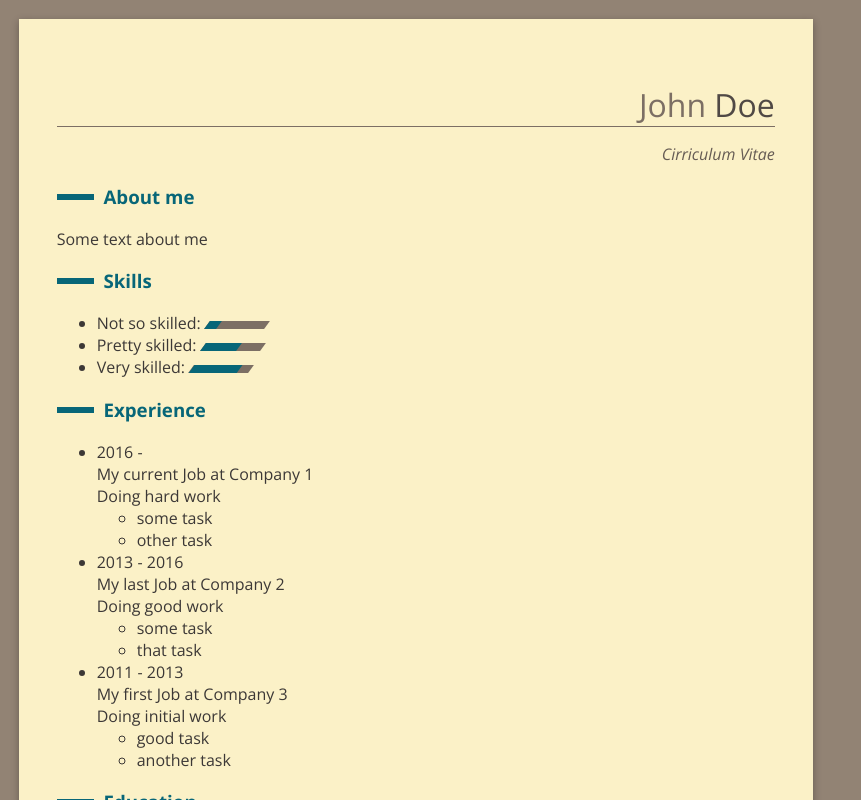
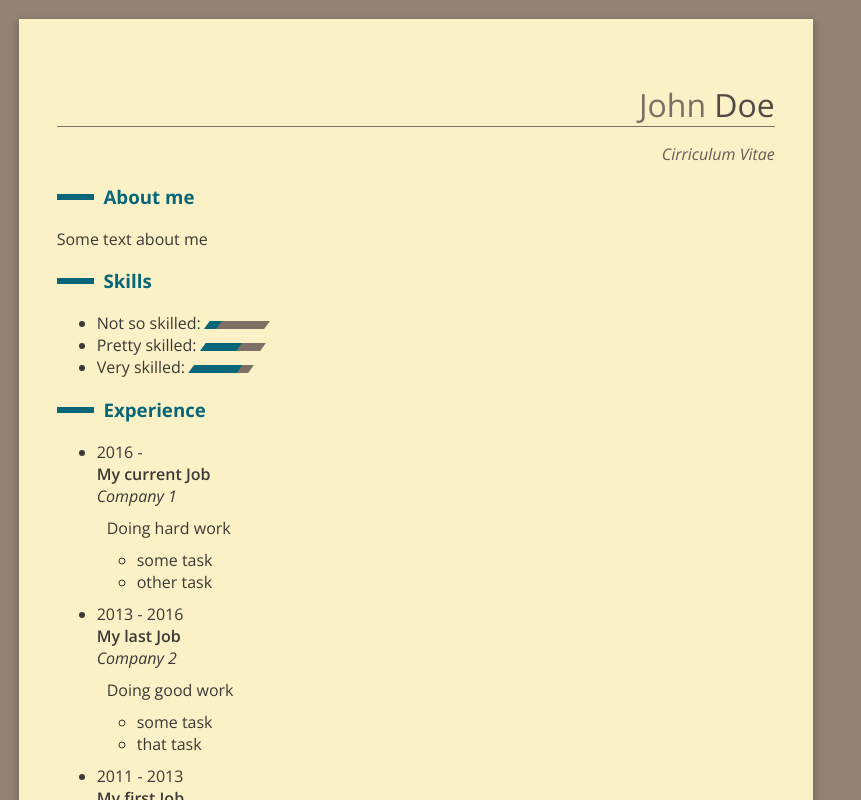
Before and after one commit to mhelmer/react-cv, a React app: page / in a window 1280 px wide. Shown: the top 800 px of the page, without its empty margins (0-861 px from the left). Built offline with nearby package versions, Linux system fonts and the light colour scheme.

Commit message:
Add details/summary for experience

```diff
--- a/src/components/Experience.js
+++ b/src/components/Experience.js
@@ -1,4 +1,5 @@
 import React from 'react';
+import '../styles/experience.scss'
 
 const Tasks = ({ tasks }) => (
   <ul className="job-tasks">
@@ -8,20 +9,38 @@ const Tasks = ({ tasks }) => (
   </ul>
 )
 
-const JobTime = ({ time }) => <div className="job-time">{time}</div>
+const JobTime = ({ time }) => (
+  <div className="job-time">
+    {time}
+  </div>
+)
 const JobPosition = ({ title, company }) => (
-  <div className="job-position">{title} at {company}</div>
+  <div className="job-position">
+    <div className="job-title">
+      {title}
+    </div>
+    <div className="job-company">
+      {company}
+    </div>
+  </div>
 )
 const JobDescription = ({ description }) => (
-  <div className="job-description">{description}</div>
+  <span className="job-description">{description}</span>
+)
+const JobDetails = ({ description, tasks }) => (
+  <details className="job-details" open>
+    <summary>
+      <JobDescription description={description} />
+    </summary>
+    <Tasks tasks={tasks} />
+  </details>
 )
 
 const Job = ({ job }) => (
   <li className="job">
     <JobTime time={job.time} />
     <JobPosition title={job.title} company={job.company} />
-    <JobDescription description={job.description} />
-    <Tasks tasks={job.tasks} />
+    <JobDetails description={job.description} tasks={job.tasks} />
   </li>
 )
 
--- /dev/null
+++ b/src/styles/experience.scss
@@ -0,0 +1,6 @@
+.job-title {
+  font-weight: 600;
+}
+.job-company {
+  font-style: italic;
+}
--- a/src/styles/main.scss
+++ b/src/styles/main.scss
@@ -63,4 +63,20 @@ section {
   h1 {
     color: $section-heading-color;
   }
+  details {
+    overflow: hidden;
+    margin-bottom: 10px;
+    display: block;
+
+    summary {
+      cursor: pointer;
+      padding: 10px;
+      outline: none;
+      display: inline-block;
+
+      &:hover {
+        color: $light-color;
+      }
+    }
+  }
 }
```
